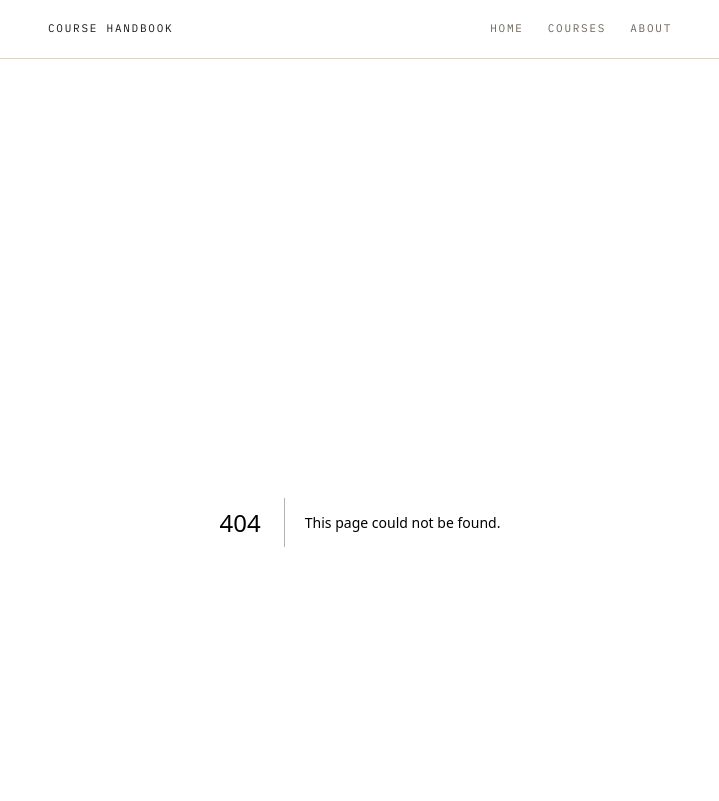
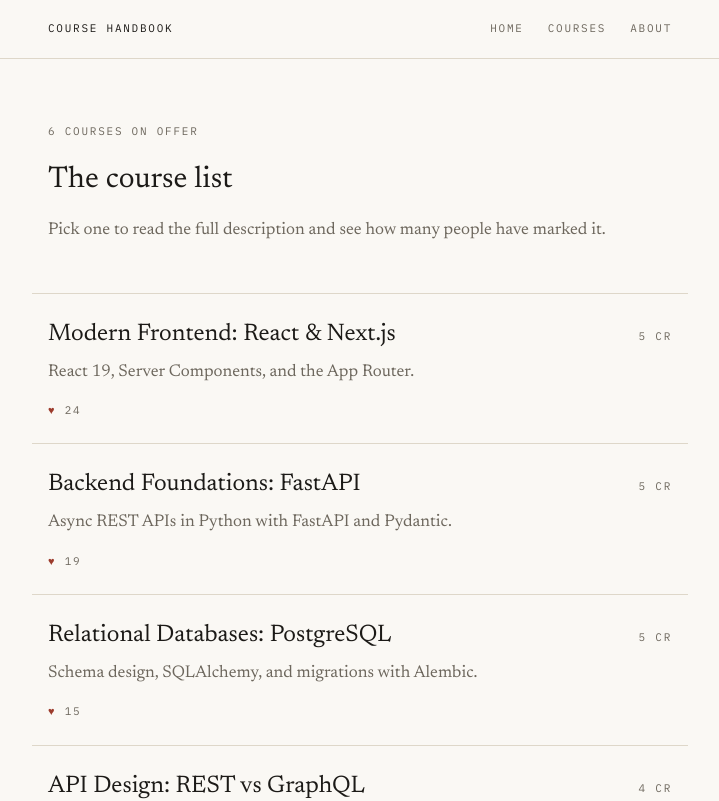
Before and after one commit to iitushadymus/awt-lab01-saduakhas-muslim, a Next.js app: page /courses in a window 1280 px wide. Before the commit this address had no page. Shown: the top 801 px of the page, without its empty margins (280-999 px from the left). Built offline with nearby package versions, Linux system fonts and the light colour scheme.

Commit message:
feat: list courses with CourseCard
The list page awaits getCourses() in the component body; CourseCard
stays a server component because navigation goes through Link, not a
click handler.

```diff
--- /dev/null
+++ b/app/courses/page.tsx
@@ -0,0 +1,36 @@
+import CourseCard from "@/components/CourseCard";
+import { getCourses } from "@/lib/courses";
+
+export const metadata = {
+  title: "Courses",
+};
+
+export default async function CoursesPage() {
+  const courses = await getCourses();
+
+  return (
+    <div>
+      <header className="max-w-xl">
+        <p className="label text-muted">{courses.length} courses on offer</p>
+        <h1 className="mt-5 text-3xl leading-snug">The course list</h1>
+        <p className="mt-4 text-muted">
+          Pick one to read the full description and see how many people have
+          marked it.
+        </p>
+      </header>
+
+      <div className="mt-12 border-b border-rule">
+        {courses.map((course) => (
+          <CourseCard
+            key={course.id}
+            id={course.id}
+            title={course.title}
+            description={course.description}
+            credits={course.credits}
+            likes={course.likes}
+          />
+        ))}
+      </div>
+    </div>
+  );
+}
--- /dev/null
+++ b/components/CourseCard.tsx
@@ -0,0 +1,40 @@
+import Link from "next/link";
+
+type CourseCardProps = {
+  id: string;
+  title: string;
+  description: string;
+  credits: number;
+  likes: number;
+};
+
+export default function CourseCard({
+  id,
+  title,
+  description,
+  credits,
+  likes,
+}: CourseCardProps) {
+  return (
+    <Link
+      href={`/courses/${id}`}
+      className="group -mx-4 block border-t border-rule px-4 py-6 hover:bg-ink/[0.03]"
+    >
+      <div className="flex items-baseline justify-between gap-6">
+        <h2 className="text-2xl leading-snug decoration-1 underline-offset-6 group-hover:underline">
+          {title}
+        </h2>
+        <span className="label shrink-0 text-muted">{credits} cr</span>
+      </div>
+
+      <p className="mt-2 text-muted">{description}</p>
+
+      <p className="label mt-4 text-muted">
+        <span aria-hidden className="text-brick">
+          ♥
+        </span>{" "}
+        {likes}
+      </p>
+    </Link>
+  );
+}
```
